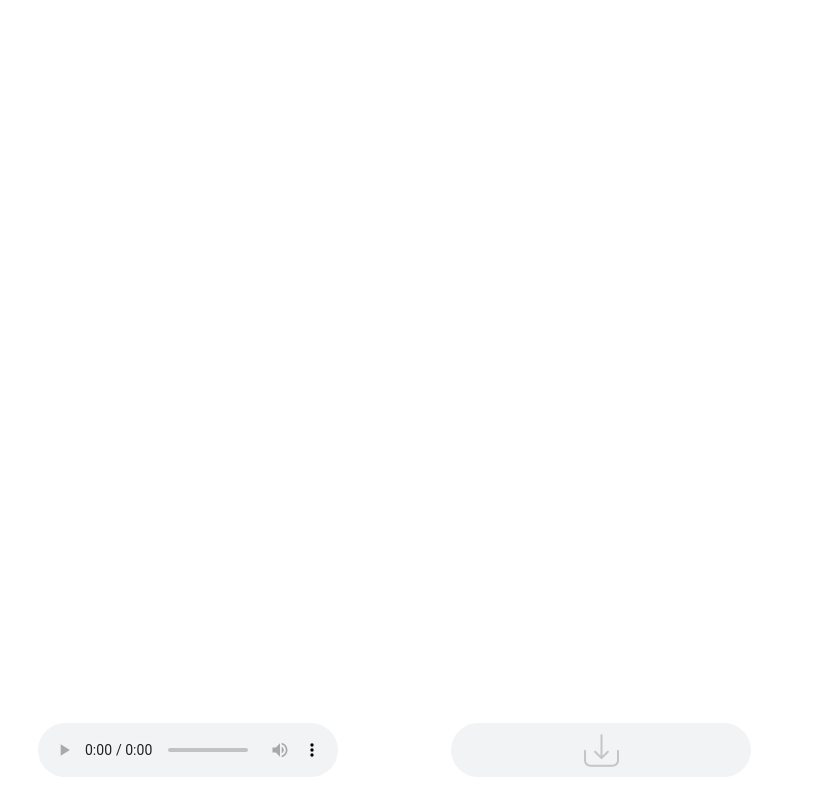
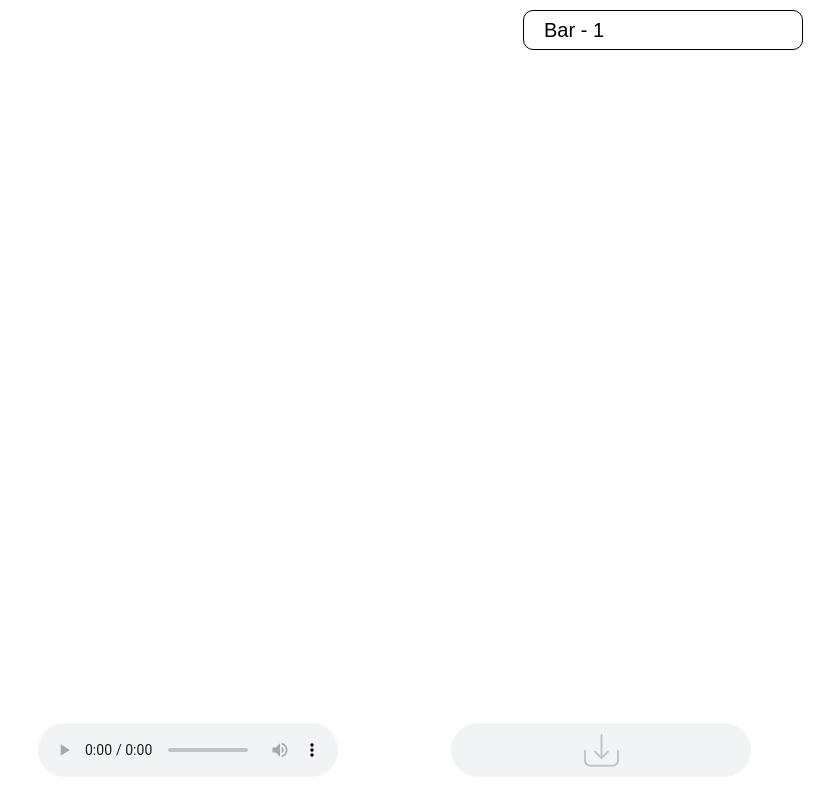
Before and after one commit to SYarmolenka/audioVisualizationExample, a React app: page / in a window 1280 px wide. Shown: the whole page, without its empty margins (452-1280 px from the left). Built offline with nearby package versions, Linux system fonts and the light colour scheme.

Commit message:
some improvements

```diff
--- a/public/sitemap.xml
+++ b/public/sitemap.xml
@@ -1,4 +1,3 @@
 <?xml version="1.0" encoding="UTF-8"?>
-<urlset xmlns="http://www.sitemaps.org/schemas/sitemap/0.9"
-    xmlns:xhtml="http://www.w3.org/1999/xhtml">
+<urlset xmlns="http://www.sitemaps.org/schemas/sitemap/0.9" xmlns:xhtml="http://www.w3.org/1999/xhtml">
 </urlset>
--- /dev/null
+++ b/src/components/Canvas/consts.js
@@ -0,0 +1,13 @@
+export const BAR_1 = 'bar1';
+export const BAR_2 = 'bar2';
+export const VOLUME_1 = 'volume1';
+export const LINE_1 = 'line1';
+
+export const INIT_DATA = { width: 0, height: 0, dataArray: [] };
+
+export const OPTIONS = [
+  { id: BAR_1, name: 'Bar - 1' },
+  { id: BAR_2, name: 'Bar - 2' },
+  { id: VOLUME_1, name: 'Volume - 1' },
+  { id: LINE_1, name: 'Line - 1' },
+];
--- /dev/null
+++ b/src/components/Canvas/index.js
@@ -0,0 +1,109 @@
+import React, { useRef, useState, useCallback, useEffect } from 'react';
+import { useMotionValue, useMotionValueEvent } from 'framer-motion';
+import PropTypes from 'prop-types';
+
+import { INIT_DATA, OPTIONS, BAR_1 } from './consts';
+import { renderMap } from './utils';
+import { Container, Cnv, Select } from './styles';
+
+const Canvas = ({ state, getByteFrequencyData, getByteTimeDomainData }) => {
+  const containerRef = useRef(null);
+  const canvasRef = useRef(null);
+  const frameRef = useRef(null);
+  const [ctx, setCtx] = useState(null);
+  const [type, setType] = useState(BAR_1);
+  const data = useMotionValue(INIT_DATA);
+  const updateData = useCallback((updatedData) => data.set({ ...data.get(), ...updatedData }), [data]);
+
+  const renderCanvas = useCallback(
+    (values) => {
+      if (!(ctx && canvasRef.current)) return;
+
+      canvasRef.current.height = values.height;
+      canvasRef.current.width = values.width;
+
+      if (typeof renderMap[type] === 'function') renderMap[type](ctx, values);
+    },
+    [ctx, type]
+  );
+  useMotionValueEvent(data, 'change', renderCanvas);
+
+  const startAnimation = useCallback(() => {
+    frameRef.current = requestAnimationFrame(startAnimation);
+    updateData({ dataArray: getByteFrequencyData() });
+  }, [getByteFrequencyData, updateData]);
+
+  const stopAnimation = useCallback(() => {
+    cancelAnimationFrame(frameRef.current);
+  }, []);
+
+  const onSelect = useCallback(({ currentTarget }) => setType(currentTarget.value), []);
+
+  const clearCanvas = useCallback(() => {
+    if (ctx) {
+      const { width, height } = data.get();
+
+      ctx.clearRect(0, 0, width, height);
+    }
+  }, [ctx, data]);
+
+  useEffect(() => {
+    if (canvasRef.current) setCtx(canvasRef.current.getContext('2d'));
+
+    return stopAnimation;
+  }, [stopAnimation]);
+
+  useEffect(() => {
+    const elem = containerRef.current;
+
+    if (!(canvasRef.current && elem)) return () => null;
+
+    let animationFrame;
+    const resizeObserver = new ResizeObserver(([{ contentRect }]) => {
+      animationFrame = requestAnimationFrame(() => {
+        updateData({ width: contentRect.width, height: contentRect.height });
+      });
+    });
+
+    resizeObserver.observe(elem);
+
+    return () => {
+      cancelAnimationFrame(animationFrame);
+      resizeObserver.unobserve(elem);
+    };
+  }, [updateData]);
+
+  useEffect(() => {
+    state.playing ? startAnimation() : stopAnimation();
+
+    return stopAnimation;
+  }, [state.playing, startAnimation, stopAnimation]);
+
+  useEffect(() => {
+    if (state.stopped) clearCanvas();
+  }, [state.stopped, clearCanvas]);
+
+  return (
+    <Container ref={containerRef}>
+      <Cnv ref={canvasRef} width="0" height="0" />
+      <Select value={type} onChange={onSelect}>
+        {OPTIONS.map(({ id, name }) => (
+          <option key={id} value={id} label={name}>
+            {name}
+          </option>
+        ))}
+      </Select>
+    </Container>
+  );
+};
+
+Canvas.propTypes = {
+  state: PropTypes.shape({
+    playing: PropTypes.bool.isRequired,
+    stopped: PropTypes.bool.isRequired,
+  }).isRequired,
+  getByteFrequencyData: PropTypes.func.isRequired,
+  getByteTimeDomainData: PropTypes.func.isRequired,
+};
+
+export default Canvas;
--- /dev/null
+++ b/src/components/Canvas/styles.js
@@ -0,0 +1,31 @@
+import styled from 'styled-components';
+
+export const Container = styled.div`
+  flex: 1 1 auto;
+  display: flex;
+  flex-direction: column;
+  align-items: flex-end;
+  width: 100%;
+  position: relative;
+  overflow: hidden;
+`;
+
+export const Cnv = styled.canvas`
+  position: absolute;
+  inset: 0;
+`;
+
+export const Select = styled.select`
+  width: 280px;
+  height: 40px;
+  border: 1px solid #000;
+  border-radius: 10px;
+  font-family: sans-serif;
+  font-size: 20px;
+  color: #000;
+  padding: 0 20px;
+  background: rgba(255, 255, 255, 0.5);
+  cursor: pointer;
+  z-index: 1;
+  margin: 10px 25px;
+`;
--- /dev/null
+++ b/src/components/Canvas/utils.js
@@ -0,0 +1,67 @@
+import { BAR_1, BAR_2, VOLUME_1, LINE_1 } from './consts';
+
+export const renderMap = {
+  [BAR_1]: (ctx, { width, height, dataArray }) => {
+    const { length } = dataArray;
+    const gap = width / 1000;
+    const barWidth = (width - gap * length + gap) / length;
+
+    ctx.clearRect(0, 0, width, height);
+
+    dataArray.forEach((val, i) => {
+      const barHeight = (height / 255) * val;
+
+      ctx.fillStyle = `rgb(${(i * barHeight) / 10}, ${i * 4}, ${barHeight / 4 - 12})`;
+      ctx.fillRect(barWidth * i + gap * i, height - barHeight, barWidth, barHeight);
+    });
+  },
+  [BAR_2]: (ctx, { width, height, dataArray }) => {
+    const { length } = dataArray;
+    const gap = width / 50;
+    const barWidth = (width - gap * length + gap) / length;
+
+    ctx.clearRect(0, 0, width, height);
+    ctx.fillStyle = '#555';
+
+    dataArray.forEach((val, i) => {
+      const barHeight = (height / 255) * val;
+
+      ctx.fillRect(barWidth * i + gap * i, height - barHeight, barWidth, barHeight);
+    });
+  },
+  [VOLUME_1]: (ctx, { width, height, dataArray }) => {
+    const { length } = dataArray;
+    const x = width / length + 1;
+
+    ctx.clearRect(0, 0, width, height);
+    ctx.beginPath();
+    ctx.fillStyle = '#f00';
+
+    dataArray.forEach((val, i) => {
+      const barHeight = (height / 255) * val;
+
+      i === 0 ? ctx.moveTo(x * i + 1, height - barHeight) : ctx.lineTo(x * i + 1, height - barHeight);
+    });
+
+    ctx.lineTo(width, height);
+    ctx.lineTo(0, height);
+    ctx.closePath();
+    ctx.fill();
+  },
+  [LINE_1]: (ctx, { width, height, dataArray }) => {
+    const { length } = dataArray;
+    const x = width / length + 1;
+
+    ctx.clearRect(0, 0, width, height);
+    ctx.beginPath();
+    ctx.strokeStyle = '#00f';
+
+    dataArray.forEach((val, i) => {
+      const barHeight = (height / 255) * val;
+
+      i === 0 ? ctx.moveTo(x * i + 1, height - barHeight) : ctx.lineTo(x * i + 1, height - barHeight);
+    });
+
+    ctx.stroke();
+  },
+};
--- /dev/null
+++ b/src/components/Player/index.js
@@ -0,0 +1,49 @@
+import React, { forwardRef, useState, useCallback } from 'react';
+import PropTypes from 'prop-types';
+
+import { ReactComponent as Icon } from 'assets/svg/uploadFile.svg';
+
+import { Container, Title, InputWrap } from './styles';
+
+const Player = forwardRef(({ onPlay, onPause, onEnded }, ref) => {
+  const [src, setSrc] = useState(null);
+  const [fileName, setFileName] = useState('');
+
+  const onChange = useCallback(({ currentTarget }) => {
+    const file = currentTarget.files[0];
+    const { name = '', size = 0, type = '' } = file || {};
+
+    if (type && type.includes('audio/') && size > 0) {
+      setSrc(($) => {
+        if ($) URL.revokeObjectURL($);
+
+        return URL.createObjectURL(file);
+      });
+      setFileName(name || 'Anonymous');
+    }
+  }, []);
+
+  return (
+    <Container>
+      <Title>{fileName}</Title>
+      <audio ref={ref} src={src} onPlay={onPlay} onPause={onPause} onEnded={onEnded} controls />
+      <InputWrap>
+        <Icon />
+        <input type="file" onChange={onChange} accept="audio/*" multiple={false} />
+      </InputWrap>
+    </Container>
+  );
+});
+
+Player.defaultProps = {
+  onPlay: undefined,
+  onPause: undefined,
+  onEnded: undefined,
+};
+Player.propTypes = {
+  onPlay: PropTypes.func,
+  onPause: PropTypes.func,
+  onEnded: PropTypes.func,
+};
+
+export default Player;
--- a/src/components/Root/styles.js
+++ b/src/components/Player/styles.js
@@ -1,22 +1,6 @@
 import styled from 'styled-components';
 
 export const Container = styled.div`
-  flex: 1 1 auto;
-  display: flex;
-  flex-direction: column;
-`;
-
-export const CanvasWrap = styled.div`
-  display: flex;
-  flex-direction: column;
-  width: 100%;
-  height: calc(100 * var(--vh) - 100px);
-  @media (orientation: portrait), (max-width: 801px) {
-    height: calc(100 * var(--vh) - 220px);
-  }
-`;
-
-export const PlayerWrap = styled.div`
   display: grid;
   grid-template-columns: 1fr 1fr 1fr;
   justify-content: space-between;
@@ -26,7 +10,7 @@ export const PlayerWrap = styled.div`
   width: 100%;
   height: 100px;
   padding: 0 25px;
-  @media (orientation: portrait), (max-width: 801px) {
+  @media (orientation: portrait), (max-width: 799px) {
     grid-template-columns: 1fr;
     height: 220px;
   }
--- a/src/components/Root/hooks.js
+++ /dev/null
@@ -1,121 +0,0 @@
-import { useRef, useState, useCallback, useEffect } from 'react';
-
-export const useAudioVisualization = () => {
-  const audioRef = useRef(null);
-  const canvasRef = useRef(null);
-  const contextRef = useRef(null);
-  const rectRef = useRef({ width: 0, height: 0 });
-  const animationFrame = useRef(null);
-  const [data, setData] = useState({});
-  const isReady = Boolean(data.analyser);
-
-  const startAnimation = useCallback(() => {
-    if (!contextRef.current && canvasRef.current) {
-      contextRef.current = canvasRef.current.getContext('2d');
-    }
-
-    if (canvasRef.current) {
-      canvasRef.current.height = rectRef.current.height;
-      canvasRef.current.width = rectRef.current.width;
-    }
-
-    if (data.dataArray && data.analyser && contextRef.current && rectRef.current) {
-      let x = 0;
-      const ratio = rectRef.current.height / 256;
-      const gap = rectRef.current.width / 1000;
-      const barWidth = (rectRef.current.width - gap * data.analyser.frequencyBinCount + gap) / data.analyser.frequencyBinCount;
-
-      contextRef.current.clearRect(0, 0, rectRef.current.width, rectRef.current.height);
-      data.analyser.getByteFrequencyData(data.dataArray);
-      data.dataArray.forEach((val, i) => {
-        const barHeight = ratio * val;
-        const red = (i * barHeight) / 10;
-        const green = i * 4;
-        const blue = barHeight / 4 - 12;
-        contextRef.current.fillStyle = `rgb(${red}, ${green}, ${blue})`;
-        contextRef.current.fillRect(x + gap * i, rectRef.current.height - barHeight, barWidth, barHeight);
-        x += barWidth;
-      });
-    }
-
-    animationFrame.current = requestAnimationFrame(startAnimation);
-  }, [data.analyser, data.dataArray]);
-
-  const createContext = useCallback(() => {
-    const context = new (window.AudioContext || window.webkitAudioContext)();
-    const audioSource = context.createMediaElementSource(audioRef.current);
-    const analyser = context.createAnalyser();
-    audioSource.connect(analyser);
-    analyser.connect(context.destination);
-    analyser.fftSize = 128;
-
-    const dataArray = new Uint8Array(analyser.frequencyBinCount);
-
-    setData({ context, analyser, dataArray, audioSource });
-  }, [audioRef]);
-
-  const onPlay = useCallback(() => {
-    if (!data.audioSource) {
-      createContext();
-    } else if (data.context?.state === 'suspended') {
-      data.context.resume();
-      startAnimation();
-    }
-  }, [createContext, data.audioSource, data.context, startAnimation]);
-
-  const onPause = useCallback(() => {
-    if (data.context?.state === 'running') {
-      data.context.suspend();
-    }
-    if (animationFrame.current) cancelAnimationFrame(animationFrame.current);
-  }, [data.context]);
-
-  const onEnded = useCallback(() => {
-    if (animationFrame.current) cancelAnimationFrame(animationFrame.current);
-    if (contextRef.current && rectRef.current) {
-      contextRef.current.clearRect(0, 0, rectRef.current.width, rectRef.current.height);
-    }
-  }, []);
-
-  useEffect(() => {
-    if (isReady) startAnimation();
-  }, [isReady, startAnimation]);
-
-  useEffect(
-    () => () => {
-      if (animationFrame.current) cancelAnimationFrame(animationFrame.current);
-    },
-    []
-  );
-
-  return { audioRef, canvasRef, rectRef, onPlay, onPause, onEnded, ...data };
-};
-
-export const useResizeObserver = (rectRef) => {
-  const wrapperRef = useRef(null);
-
-  useEffect(() => {
-    if (wrapperRef.current) {
-      const wrapper = wrapperRef.current;
-      let animationFrame;
-
-      const resizeObserver = new ResizeObserver(([{ contentRect }]) => {
-        animationFrame = requestAnimationFrame(() => {
-          rectRef.current.width = contentRect.width; // eslint-disable-line no-param-reassign
-          rectRef.current.height = contentRect.height; // eslint-disable-line no-param-reassign
-        });
-      });
-
-      resizeObserver.observe(wrapper);
-
-      return () => {
-        cancelAnimationFrame(animationFrame);
-        resizeObserver.unobserve(wrapper);
-      };
-    }
-
-    return () => null;
-  }, [rectRef, wrapperRef]);
-
-  return wrapperRef;
-};
--- a/src/components/Root/index.js
+++ b/src/components/Root/index.js
@@ -1,45 +1,13 @@
-/* eslint-disable jsx-a11y/media-has-caption */
-import React, { useState, useCallback } from 'react';
+import React from 'react';
 
-import { useAudioVisualization, useResizeObserver } from './hooks';
-import { ReactComponent as Icon } from './icon.svg';
-import { Container, CanvasWrap, PlayerWrap, Title, InputWrap } from './styles';
+import GlobalStyles from 'theme/GlobalStyles';
+import Visualizer from 'pages/Visualizer';
 
-const Root = () => {
-  const [src, setSrc] = useState(null);
-  const [fileName, setFileName] = useState('');
-
-  const onChange = useCallback(({ currentTarget }) => {
-    const file = currentTarget.files[0];
-    const { name = '', size = 0, type = '' } = file || {};
-
-    if (type && type.includes('audio/') && size > 0) {
-      setSrc(($) => {
-        if ($) URL.revokeObjectURL($);
-
-        return URL.createObjectURL(file);
-      });
-      setFileName(name || 'Anonymous');
-    }
-  }, []);
-  const { audioRef, canvasRef, rectRef, onPlay, onPause, onEnded } = useAudioVisualization();
-  const wrapperRef = useResizeObserver(rectRef);
-
-  return (
-    <Container>
-      <CanvasWrap ref={wrapperRef}>
-        <canvas ref={canvasRef} width="0" height="0" />
-      </CanvasWrap>
-      <PlayerWrap>
-        <Title>{fileName}</Title>
-        <audio ref={audioRef} src={src} controls onPlay={onPlay} onPause={onPause} onEnded={onEnded} />
-        <InputWrap>
-          <Icon />
-          <input type="file" onChange={onChange} accept="audio/*" multiple={false} />
-        </InputWrap>
-      </PlayerWrap>
-    </Container>
-  );
-};
+const Root = () => (
+  <>
+    <GlobalStyles />
+    <Visualizer />
+  </>
+);
 
 export default Root;
--- a/src/index.js
+++ b/src/index.js
@@ -2,12 +2,6 @@ import 'react-app-polyfill/stable';
 import React from 'react';
 import { createRoot } from 'react-dom/client';
 
-import GlobalStyles from 'theme/GlobalStyles';
 import Root from 'components/Root';
 
-createRoot(document.getElementById('root')).render(
-  <>
-    <GlobalStyles />
-    <Root />
-  </>
-);
+createRoot(document.getElementById('root')).render(<Root />);
--- /dev/null
+++ b/src/pages/Visualizer/index.js
@@ -0,0 +1,35 @@
+import React, { useRef, useState, useCallback } from 'react';
+
+import { useAudioContext } from 'utils/hooks';
+import Canvas from 'components/Canvas';
+import Player from 'components/Player';
+
+import { Container } from './styles';
+
+const Visualizer = () => {
+  const audioRef = useRef();
+  const [state, setState] = useState({ playing: false, stopped: true });
+  const { onPlay, onPause, getByteFrequencyData, getByteTimeDomainData } = useAudioContext(audioRef);
+
+  const handlePlay = useCallback(() => {
+    onPlay();
+    setState({ playing: true, stopped: false });
+  }, [onPlay]);
+  const handlePause = useCallback(() => {
+    onPause();
+    setState(($) => ({ ...$, playing: false }));
+  }, [onPause]);
+  const handleEnded = useCallback(() => {
+    onPause();
+    setState({ playing: false, stopped: true });
+  }, [onPause]);
+
+  return (
+    <Container>
+      <Canvas state={state} getByteFrequencyData={getByteFrequencyData} getByteTimeDomainData={getByteTimeDomainData} />
+      <Player ref={audioRef} onPlay={handlePlay} onPause={handlePause} onEnded={handleEnded} />
+    </Container>
+  );
+};
+
+export default Visualizer;
--- /dev/null
+++ b/src/pages/Visualizer/styles.js
@@ -0,0 +1,7 @@
+import styled from 'styled-components';
+
+export const Container = styled.div`
+  flex: 1 1 auto;
+  display: flex;
+  flex-direction: column;
+`;
--- /dev/null
+++ b/src/utils/hooks.js
@@ -0,0 +1,45 @@
+import { useState, useCallback } from 'react';
+
+const initAudioData = { dataArray: [], bufferLength: 0 };
+
+export const useAudioContext = (audioRef) => {
+  const [audioData, setAudioData] = useState(initAudioData);
+
+  const createContext = useCallback(() => {
+    if (!audioRef.current) return;
+
+    const context = new (window.AudioContext || window.webkitAudioContext)();
+    const audioSource = context.createMediaElementSource(audioRef.current);
+    const analyser = context.createAnalyser();
+
+    audioSource.connect(analyser);
+    analyser.connect(context.destination);
+    analyser.fftSize = 128;
+
+    const bufferLength = analyser.frequencyBinCount;
+    const dataArray = new Uint8Array(bufferLength);
+
+    setAudioData({ context, analyser, dataArray, audioSource, bufferLength });
+  }, [audioRef]);
+
+  const getByteFrequencyData = useCallback(() => {
+    if (audioData.analyser) audioData.analyser.getByteFrequencyData(audioData.dataArray);
+
+    return audioData.dataArray;
+  }, [audioData]);
+  const getByteTimeDomainData = useCallback(() => {
+    if (audioData.analyser) audioData.analyser.getByteTimeDomainData(audioData.dataArray);
+
+    return audioData.dataArray;
+  }, [audioData]);
+
+  const onPlay = useCallback(() => {
+    if (!audioData.audioSource) createContext();
+    if (audioData.context?.state === 'suspended') audioData.context.resume();
+  }, [createContext, audioData]);
+  const onPause = useCallback(() => {
+    if (audioData.context?.state === 'running') audioData.context.suspend();
+  }, [audioData]);
+
+  return { onPlay, onPause, getByteFrequencyData, getByteTimeDomainData };
+};
```
Also changed, not shown: public/index.html (+1 -1 lines), src/assets/svg/uploadFile.svg (renamed from src/components/Root/icon.svg), 1 other file.
